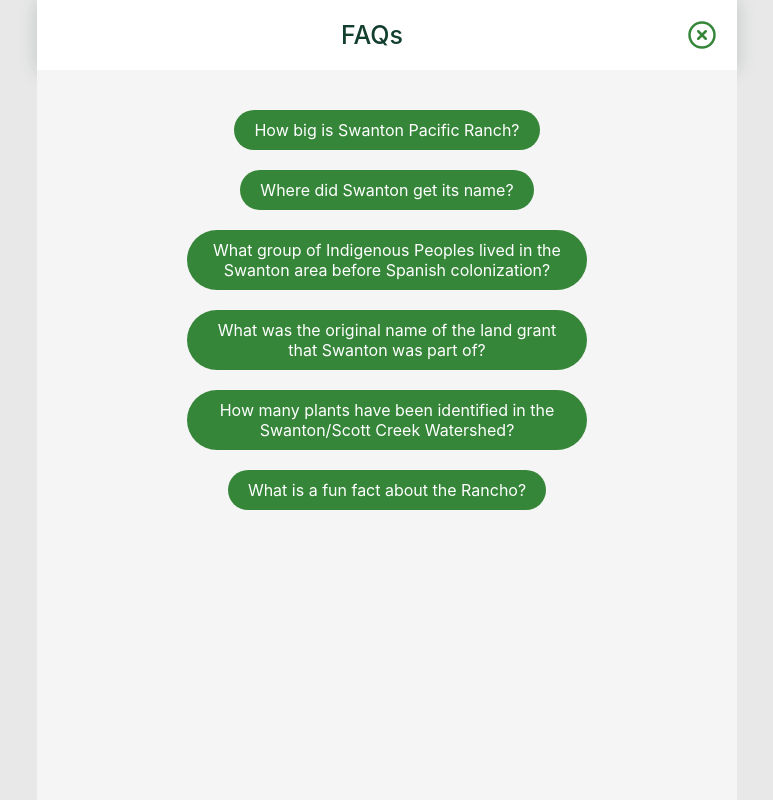
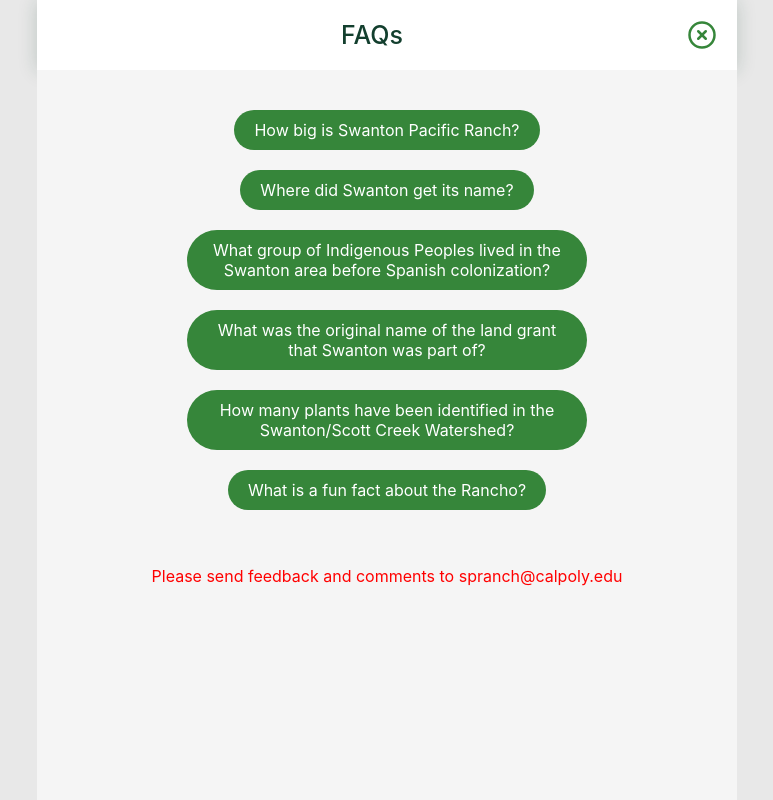
Before and after one commit to VincentPheng/swanton-chat-bot, a React (Create React App) app: page / in a window 1280 px wide. Both pictures are taken after a click on the icon 955 px from the left and 35 px from the top of the page. Shown: the whole page, without its empty margins (253-1026 px from the left). Built offline with nearby package versions, Linux system fonts and the light colour scheme.

Commit message:
Add contact info to FAQs page

```diff
--- a/src/components/SuggestedOptions.jsx
+++ b/src/components/SuggestedOptions.jsx
@@ -3,6 +3,8 @@
 import suggestions from "./suggestions";
 
 export default function SuggestedOptions({ onSend, onSuggestionClick }) {
+  const contactText = "Please send feedback and comments to spranch@calpoly.edu";
+
   const suggestionBubbleStyle = (theme) =>
     css`
       display: block;
@@ -34,12 +36,19 @@
     overflow-y: scroll;
   `;
 
+  const contactTextStyle = css`
+    font-size: 16px;
+    color: red;
+    text-align: center;
+  `;
+
   function sendMessage(suggestion) {
     onSuggestionClick();
     onSend(suggestion);
   }
 
   return (
+    <div>
       <ul css={suggestionListStyle}>
         {suggestions.map((suggestion) => (
           <li
@@ -51,5 +60,8 @@
           </li>
         ))}
       </ul>
+
+      <p css={contactTextStyle}>{contactText}</p>
+    </div>
   );
 }
```
Lines whose indentation alone changed are shown as unchanged.
